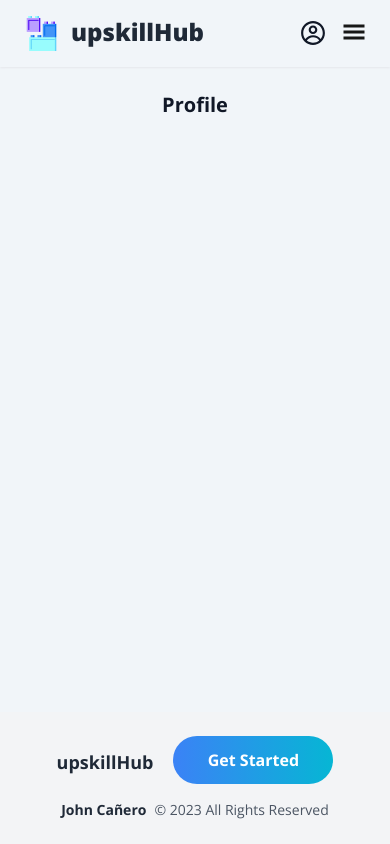
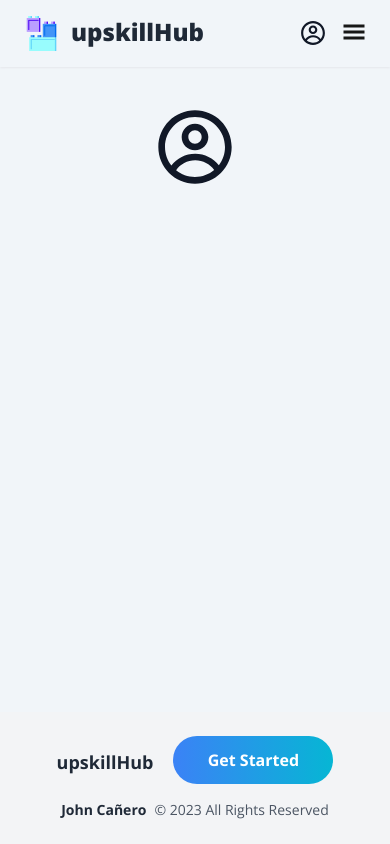
Before and after one commit to johncanero/upskill-hub, a Next.js app: page /profile in a window 390 px wide. Built offline with nearby package versions, Linux system fonts and the light colour scheme.

Commit message:
Adjust Content on Mobile and Tablet: Responsiveness

```diff
--- a/src/pages/explore/index.tsx
+++ b/src/pages/explore/index.tsx
@@ -2,9 +2,10 @@
 import React from 'react'
 import Image from 'next/image'
 
+
 const index = () => {
     return (
-        <div className='mx-8 md:mx-28 lg:mx-64'>
+        <div className='mx-8 mb-12 md:mx-28 lg:mx-64'>
             <h1 className="mt-6 text-2xl font-bold text-center font-OpenSans">
                 Explore
             </h1>
--- a/src/pages/find-your-new-career/index.tsx
+++ b/src/pages/find-your-new-career/index.tsx
@@ -2,7 +2,7 @@ import React from 'react'
 
 const index = () => {
     return (
-        <div>
+        <div className='mx-8 mb-12 md:mx-28 lg:mx-64'>
             <h1 className="mt-6 text-2xl font-bold text-center font-OpenSans">
                 Find Your New Career
             </h1>
--- a/src/pages/profile/index.tsx
+++ b/src/pages/profile/index.tsx
@@ -1,11 +1,17 @@
 import React from 'react'
+// Icon
+import { CgProfile } from "@react-icons/all-files/cg/CgProfile"
 
 const index = () => {
     return (
         <div>
-            <h1 className="mt-6 text-xl font-bold text-center md:text-2xl font-OpenSans">
+            {/* <h1 className="mt-6 text-xl font-bold text-center md:text-2xl font-OpenSans">
                 Profile
-            </h1>
+            </h1> */}
+
+            <div className='flex justify-center mt-10'>
+                <CgProfile size={80} />
+            </div>
         </div>
     )
 }
```
